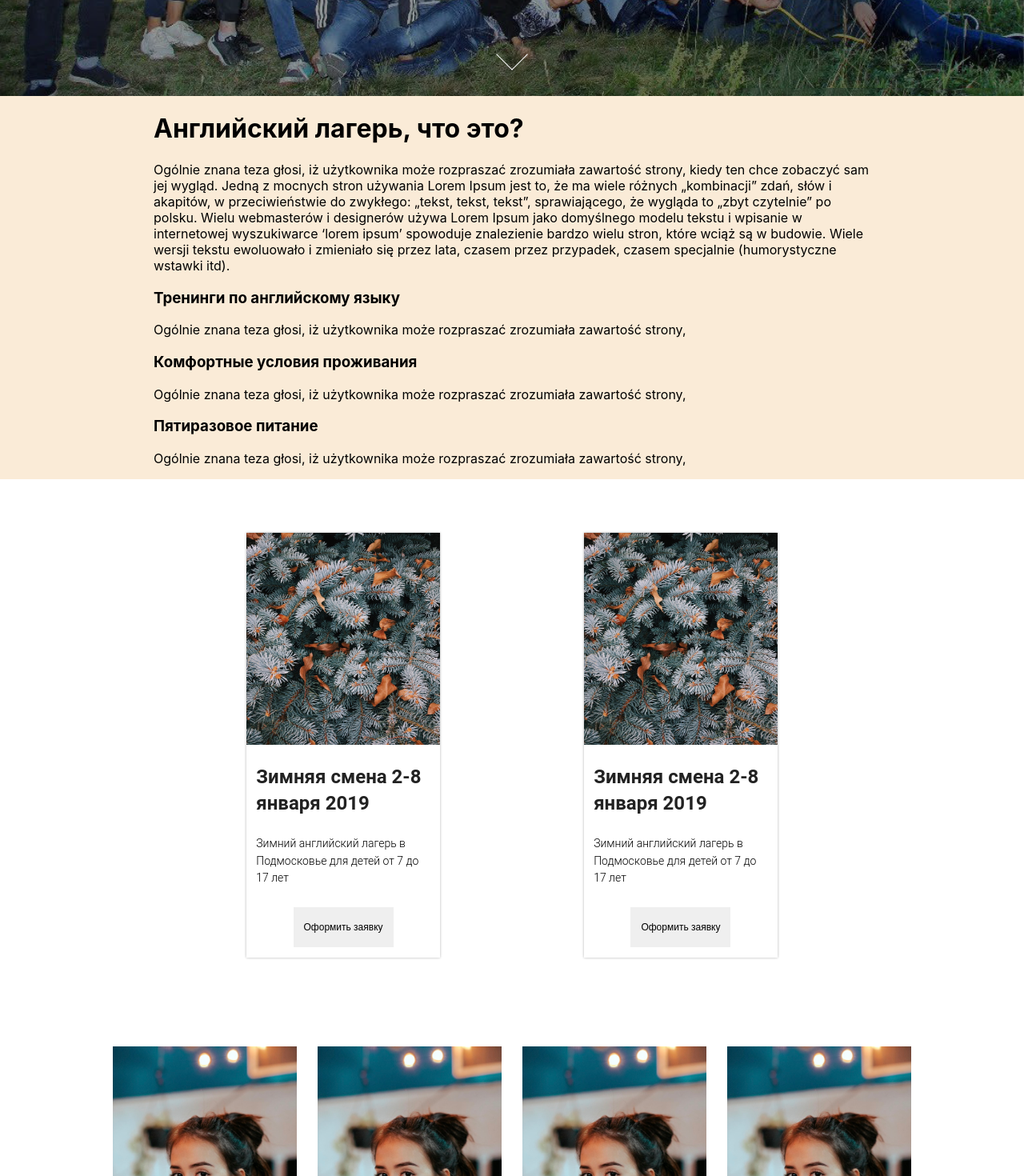
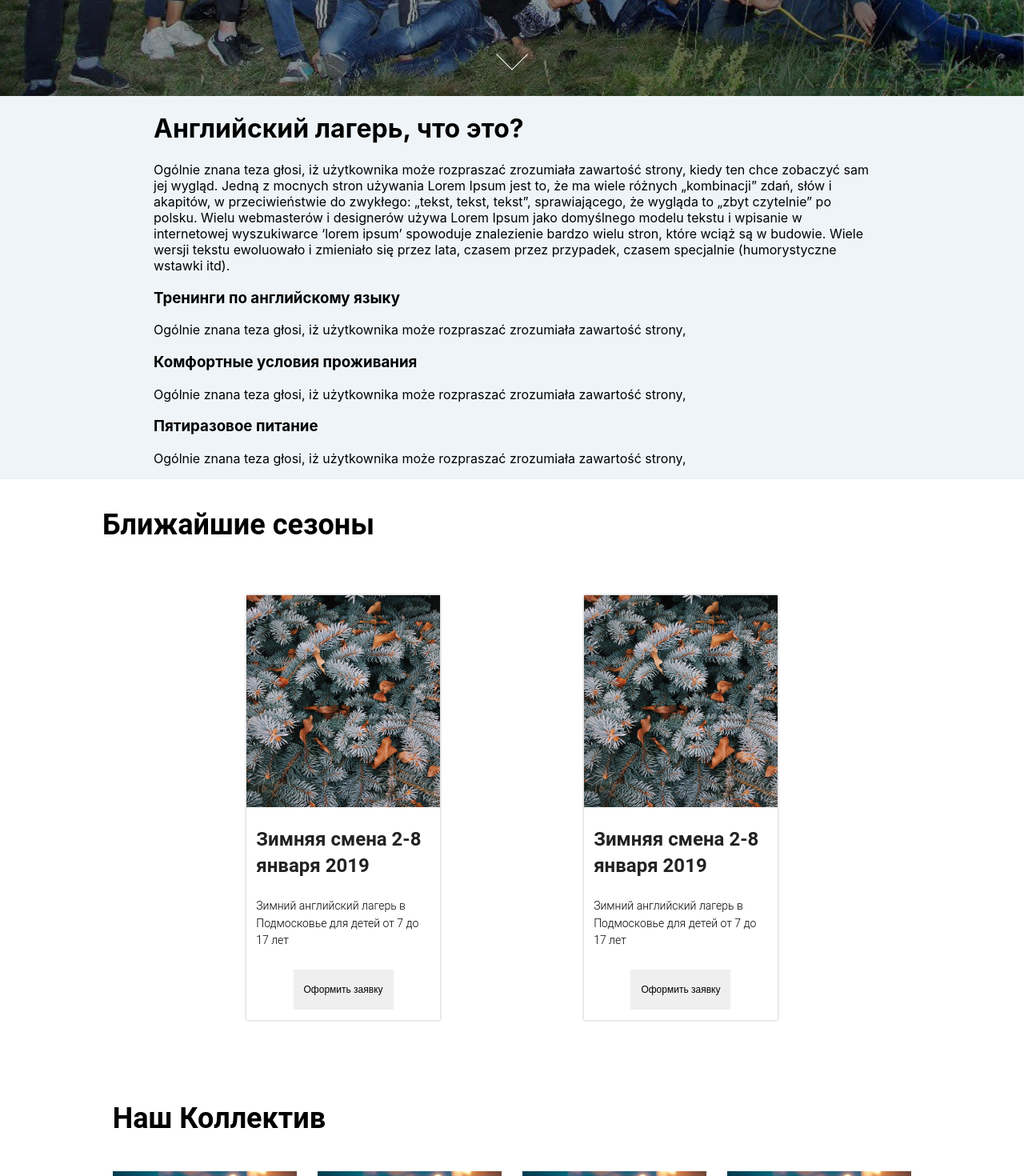
Before and after one commit to ETS-ReactNative4/langschool, a React (Create React App) app: page / in a window 1280 px wide. Shown: the part 680-2150 px from the top of the page at 80% size. Built offline with nearby package versions, Linux system fonts and the light colour scheme.

Commit message:
sections and some features added

```diff
--- a/src/App.js
+++ b/src/App.js
@@ -9,6 +9,9 @@ import SeasonCardHolder from './components/SeasonCardHolder/SeasonCardHolder';
 import Form from './components/Form/Form';
 import SideBarCaller from './components/SideBarCaller/SideBarCaller';
 import SideBar from './components/SideBar/SideBar';
+import SeasonsDiv from './components/SeasonsDiv/SeasonsDiv';
+import StaffCardsDiv from './components/StaffCardsDiv/StaffCardsDiv';
+
 
 class App extends Component {
   constructor() {
@@ -25,7 +28,9 @@ class App extends Component {
         <SideBar />
         <Banner />
         <About />
+        <SeasonsDiv />
         <SeasonCardHolder />
+        <StaffCardsDiv />
         <StaffCardsHolder />
         <Form />
         <Portfolio />
--- a/src/components/About/About.css
+++ b/src/components/About/About.css
@@ -4,7 +4,7 @@
     display: flex;
     align-items: center;
     flex-flow: column;
-    background-color: antiquewhite;
+    background-color: #eff4f8;
 }
 
 .aboutText {
--- a/src/components/Footer/Footer.js
+++ b/src/components/Footer/Footer.js
@@ -9,7 +9,7 @@ const Footer = () => {
             <div className="firstCol">
                 <img src={image} alt="Logo"/>
                 <a href="">Политика конфиденциальности</a>
-                <p>&#169;2018 LangSchool</p>
+                <p>&#169;2018 LingvoDom</p>
             </div>
             <div className="secondCol">
                 <a href="">Лагерь с изучением английского языка</a>
--- a/src/components/Header/Header.css
+++ b/src/components/Header/Header.css
@@ -46,6 +46,8 @@
     font-weight: 600;
     font-family: 'Arial';
     text-transform: uppercase;
+    padding-left: 5px;
+    padding-right: 5px;
 }
 
 .thirdComponent {
--- a/src/components/Header/Header.js
+++ b/src/components/Header/Header.js
@@ -12,7 +12,7 @@ const Header = () => {
             <div className="secondComponent">
                 <ul>
                     <li><a href="">Главная</a></li>
-                    <li><a href="">Стафф</a></li>
+                    <li><a href="">Сезоны</a></li>
                     <li><a href="">Галерея</a></li>
                     <li><a href="">Контакты</a></li>
                 </ul>
--- a/src/components/SeasonsCard/SeasonsCard.css
+++ b/src/components/SeasonsCard/SeasonsCard.css
@@ -71,6 +71,17 @@
     font-weight: 300;
     color: #000;
     font-size: 12px;
+    cursor: pointer;
+    transition: 0.3s ease;
+}
+
+.heiwid :hover {
+    border-radius: 2px 2px 2px 2px;
+    -moz-border-radius: 2px 2px 2px 2px;
+    -webkit-border-radius: 2px 2px 2px 2px;
+    border: 1px solid #888;
+    background-color: #fff;
+    transition: 0.3s ease;
 }
 
 @media all and (max-width: 1200px) {
--- /dev/null
+++ b/src/components/SeasonsDiv/SeasonsDiv.css
@@ -0,0 +1,15 @@
+#seasonsDiv {
+    width: 100%;
+    height: 8%;
+    display: flex;
+}
+
+#seasonsDiv p {
+    text-align: left;
+    font-size: 36px;
+    font-family: 'Roboto',Arial,sans-serif;
+    font-weight: 600;
+    color: #000;
+    margin-left: 10%;
+    margin-bottom: 0;
+}
--- /dev/null
+++ b/src/components/SeasonsDiv/SeasonsDiv.js
@@ -0,0 +1,13 @@
+import React from 'react';
+import './SeasonsDiv.css';
+
+const SeasonsDiv = () => {
+
+    return (
+        <div id="seasonsDiv">
+            <p>Ближайшие сезоны</p>
+        </div>
+    )
+}
+
+export default SeasonsDiv;
--- /dev/null
+++ b/src/components/StaffCardsDiv/StaffCardsDiv.css
@@ -0,0 +1,15 @@
+#staffCardsDiv {
+    width: 100%;
+    height: 8%;
+    display: flex;
+}
+
+#staffCardsDiv p {
+    text-align: left;
+    font-size: 36px;
+    font-family: 'Roboto',Arial,sans-serif;
+    font-weight: 600;
+    color: #000;
+    margin-left: 11%;
+    margin-bottom: 0;
+}
--- /dev/null
+++ b/src/components/StaffCardsDiv/StaffCardsDiv.js
@@ -0,0 +1,13 @@
+import React from 'react';
+import './StaffCardsDiv.css';
+
+const StaffCardsDiv = () => {
+
+    return (
+        <div id="staffCardsDiv">
+            <p>Наш Коллектив</p>
+        </div>
+    )
+}
+
+export default StaffCardsDiv;
```
